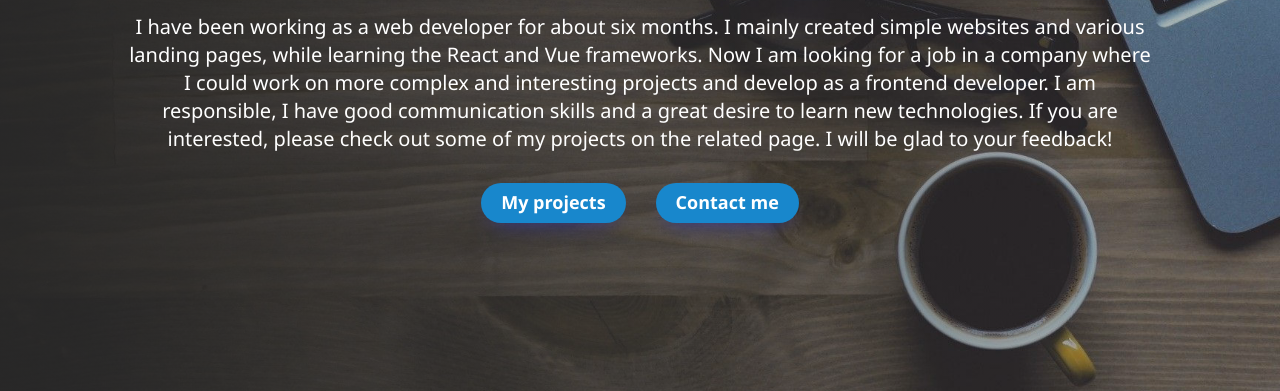
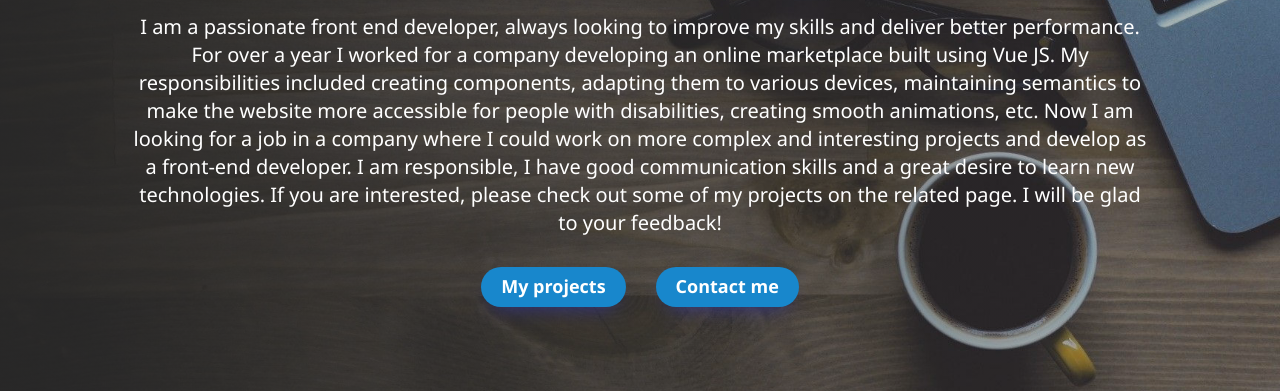
Before and after one commit to AltynbekAnarbekovTR/portfolio, a plain HTML site: page index.html in a window 1280 px wide. Shown: the part 301-692 px from the top of the page. Drawn offline with Linux system fonts and the light colour scheme.

Commit message:
Minor changes

```diff
--- a/index.html
+++ b/index.html
@@ -42,7 +42,7 @@
       <div class="home__center">
         <h1 class="home__greeting">Hello! My name is <span class="home__name--last">Anarbekov Altynbek</span></h1>
         <div class="home__about-me  ">
-          <p>I have been working as a web developer for about six months. I mainly
+          <!-- <p>I have been working as a web developer for about six months. I mainly
             created simple websites and various landing pages, while learning the React and Vue frameworks. Now I am
             looking
             for a job in a company where I could work on more complex and interesting projects and develop as a frontend
@@ -50,6 +50,15 @@
             If
             you are interested, please check out some of my projects on the related page. I will be glad to your
             feedback!
+          </p> -->
+          <p>I am a passionate front end developer, always looking to improve my skills and deliver better performance.
+            For over a year I worked for a company developing an online marketplace built using Vue JS. My
+            responsibilities included creating components, adapting them to various devices, maintaining semantics to
+            make the website more accessible for people with disabilities, creating smooth animations, etc. Now I am
+            looking for a job in a company where I could work on more complex and interesting projects and develop as a
+            front-end developer. I am responsible, I have good communication skills and a great desire to learn new
+            technologies. If you are interested, please check out some of my projects on the related page. I will be
+            glad to your feedback!
           </p>
         </div>
         <div class="home__buttons"><a href="projects.html" class="btn">My projects</a><a href="contact.html"
```
